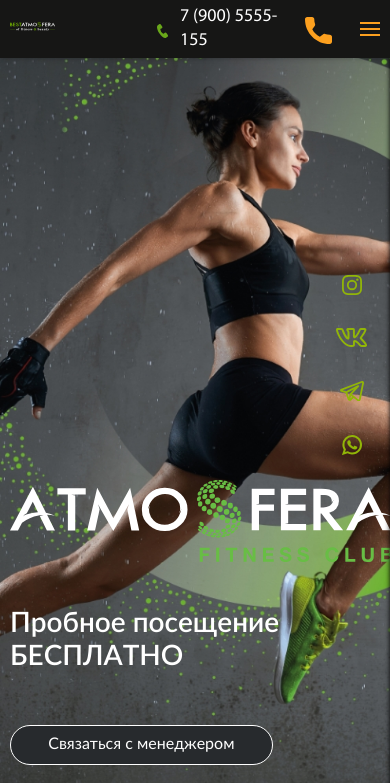
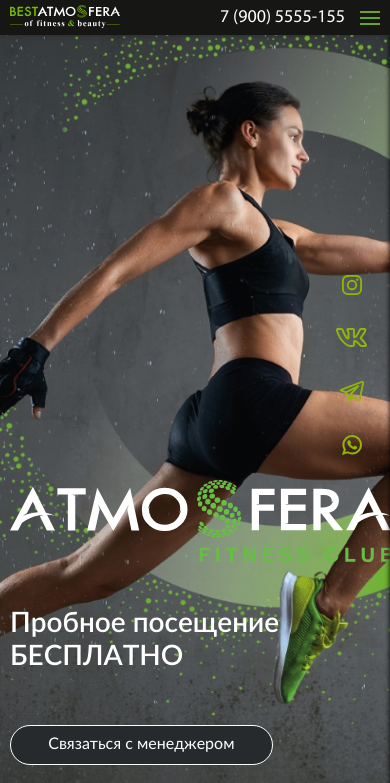
Before and after one commit to ruvick/atmosphere, a website: page atmosphere/index.html in a window 390 px wide. Shown: the top 783 px of the page. Drawn offline with nearby package versions, Linux system fonts and the light colour scheme; files whose address does not match are found by name.

Commit message:
Адаптив шапки

```diff
--- a/#src/scss/header.scss
+++ b/#src/scss/header.scss
@@ -37,11 +37,15 @@
 	align-items: center;
 	flex: 0 1 100%;
 }
+
+.header__menu-list {
+	margin-right: 61px;
+}
+
 .menu-list {
 		display: flex;
 		justify-content: flex-end;
 		flex-wrap: wrap;
-		margin-right: 61px;
 	a {
 		font-family: 'MyriadPro';
 		display: block;
@@ -52,8 +56,9 @@
 	}
 }
 .header__contacts {
-	flex: 0 0 200px;
+	flex: 0 0 190px;
 	flex-direction: column;
+	align-items: flex-end;
 }
 .header__phone {
 	// display: block;
@@ -135,7 +140,7 @@
  position: absolute;
  width: 100%;
  height: 2px;
- background-color: #FCA01F; }
+ background-color: #69a71a; }
 .icon-menu span:first-child {
  top: 0px; }
 .icon-menu span:last-child {
@@ -172,6 +177,7 @@
   height: 100%;
   padding: 35px 10px 0px 20px;
 	// background: rgba(0, 0, 0, 0.8);
+	background: #D2D1D1;
 	background: #fff;
 	box-shadow: 0px 3px 5px 0px black;
   -webkit-transition: right 0.8s;
@@ -185,7 +191,7 @@
 
 .mob-menu li a {
 	display: inline-block;
-	font-size: 16px;
+	font-size: 18px;
 	// color: #fff;
 	padding-bottom: 13px;
 }
--- a/#src/scss/media.scss
+++ b/#src/scss/media.scss
@@ -1,8 +1,56 @@
 //<Адаптив>===========================================================================================================================================
-@media (max-width: 1440px) {
+@media (max-width: 1460px) {
 	._container {
-		padding: 0 10px;
-	}
+		padding: 0 10px;}
+}
+
+@media (max-width: 1280px) {
+	.header__menu-list {
+    margin-right: 35px;}
+	.menu-list a {
+		padding: 5px 0px 5px 25px;}
+}
+
+@media (max-width: 1150px) {
+	.header__logo {
+    margin-right: 15px;}
+	.logo-icon {
+		flex: 0 0 180px;
+		height: 35px;}
+	.header__menu-list {
+		margin-right: 10px;}
+}
+
+@media (max-width: 1050px) {
+	.logo-icon {
+    flex: 0 0 150px;
+    height: 30px;}
+}
+
+@media (max-width: 1024px) {
+	.logo-icon {
+    flex: 0 0 110px;
+    height: 25px;}
+	.menu-list a {
+		padding: 2.5px 0px 2.5px 25px;
+		line-height: 1;}
+	.header__contacts {
+		flex: 0 0 165px;}
+	.header__phone {
+		font-size: 18px;}
+	.header__phone:before {
+		margin-top: 0px;}
+}
+
+@media (max-width: 940px) {
+	.header__logo {
+    margin-right: 0;}
+	.menu-list a {
+    padding: 2.5px 0px 2.5px 18px;}
+	.header__contacts {
+		flex: 0 0 135px;}
+	.header__phone:before {
+		display: none;}
 }
 
 @media (max-width: 768px) {
@@ -11,16 +59,6 @@
 		width: 100%;
 		padding: 5px 0;
 		box-shadow: 0 0 5px rgba(0, 0, 0, 0.3);}
-	.header__row {
-		min-height: 0px;}
-	.header__logo {
-		margin-right: 20px;}
-	.logo-icon {
-		flex: 0 0 45px;
-    height: 15px;}
-	.logo-icon:before {
-		flex: 0 0 100%;
-		height: 100%;}
 	.logo-icon p {
 		display: none;}
 	.icon-menu {
@@ -75,11 +113,6 @@
 }
 
 @media (max-width: 515px) {
-	.header__callback {
-    display: none; }
-	.mob-callback__phone {
-    display: flex;
-		margin-right: 25px;}
 	.popup__img {
 		display: none;}
 	.popup__form-block {
@@ -106,3 +139,8 @@
     border-radius: 0 !important;
 	}
 }
+
+@media (max-width: 340px) {
+	.header__phone {
+		font-size: 16px;}
+}
```
Also changed, not shown: #src/scss/footer.scss (+0 -4 lines), atmosphere/css/style.min.css.
